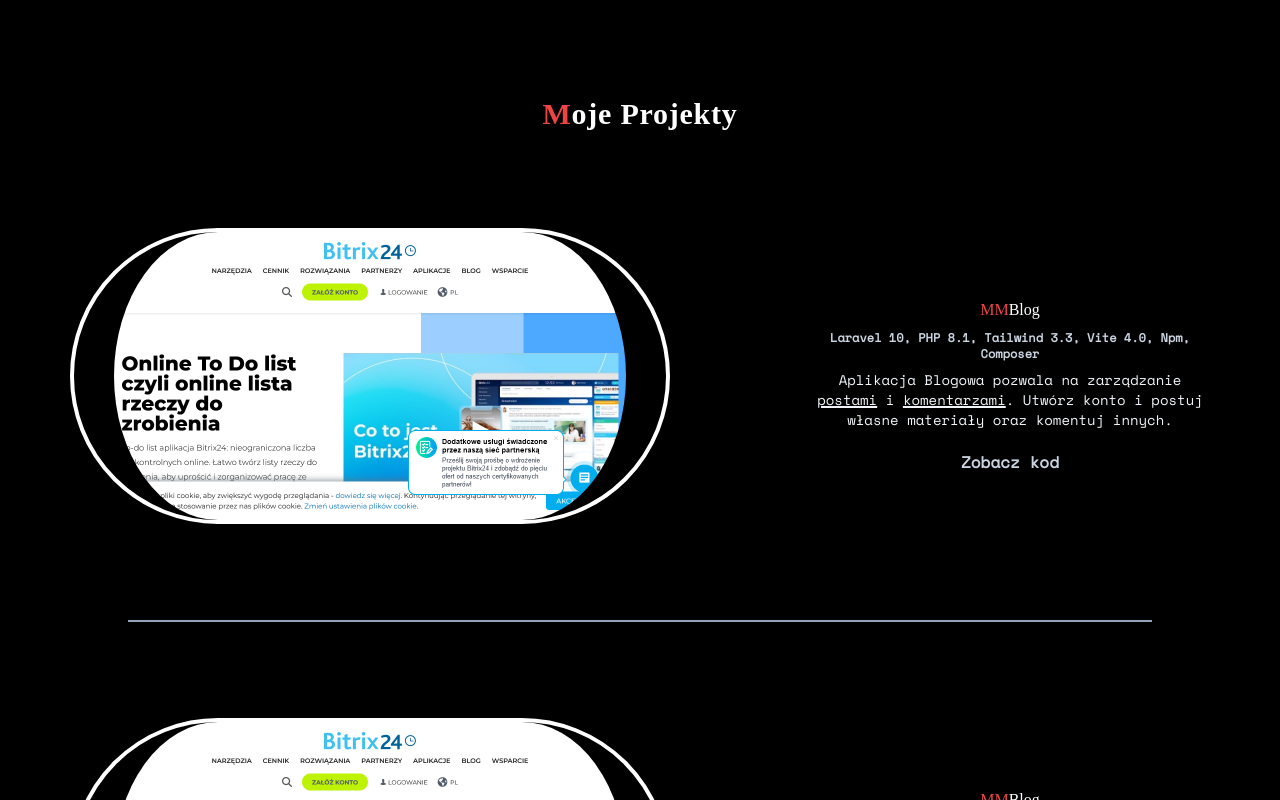
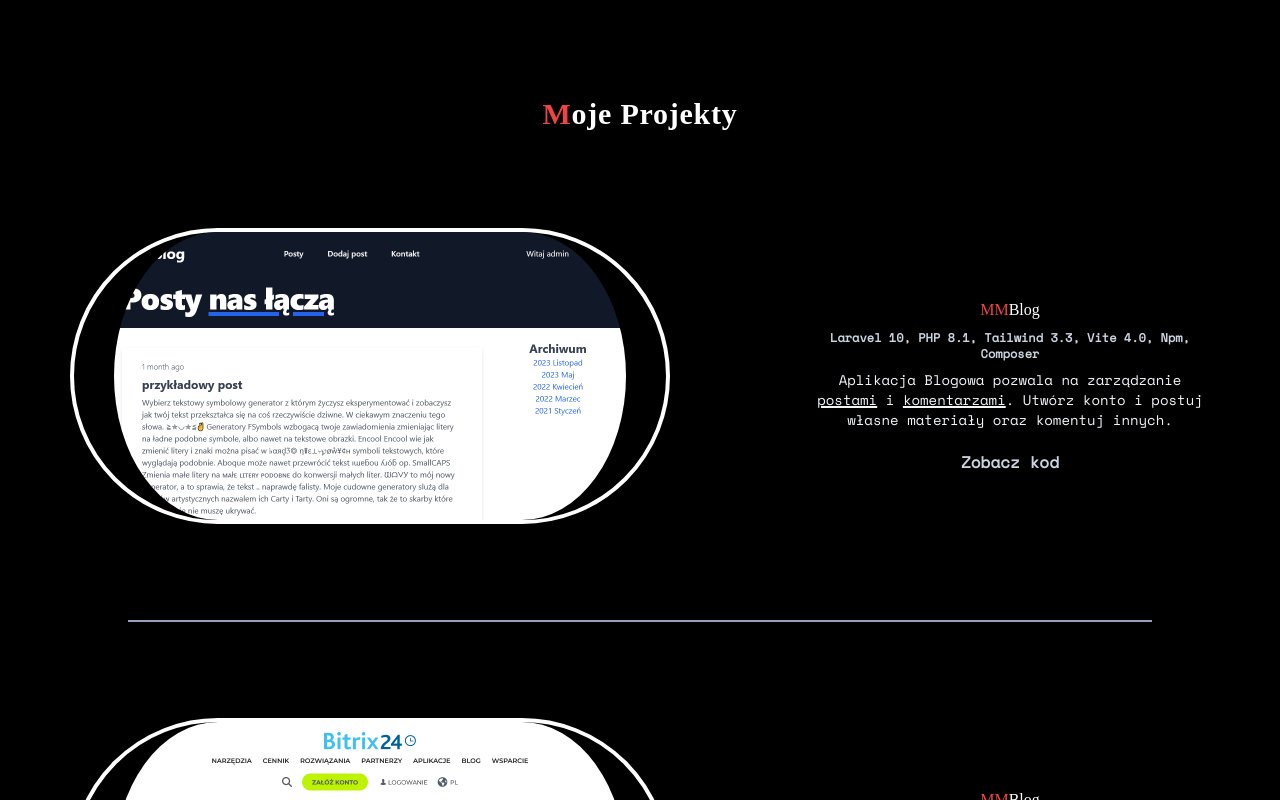
Before and after one commit to MariuszMalankiewicz/portfolio_vue, a Vue app: page /project in a window 1280 px wide. Shown: the top 800 px of the page. Built offline with nearby package versions, Linux system fonts and the light colour scheme; the HTML template or start-up script is replaced by a standard one; a web font is replaced by a local one.

Commit message:
add image MMBlog.png, and use in project

```diff
--- a/src/views/Project.vue
+++ b/src/views/Project.vue
@@ -3,7 +3,7 @@
         <h1 class="viewTitle text-white my-24 font-bold text-3xl tracking-wide font-love_ya_like_a_sister"><span class="text-red-500">M</span>oje Projekty</h1>
 
         <div class="container flex flex-col lg:flex-row justify-center lg:justify-around items-center">
-            <img class="rounded-full hover:rounded-lg border-4 border-white px-5 hover:px-0 lg:px-10 ease-in-out duration-300" src="../../public/images/przyklad.png" alt="przykladowe_zdj">
+            <img class="rounded-full hover:rounded-lg border-4 border-white px-5 hover:px-0 lg:px-10 ease-in-out duration-300" src="../../public/images/MMBlog.png" alt="MMBlog">
             <div class="description text-center flex flex-col justify-center items-center px-10 lg:px-0 mt-5">
                 <h1 class="projectTitle text-white text-md font-agbalumo"><span class="text-red-500">MM</span>Blog</h1>
                 <p class="projectTags text-slate-300 font-semibold text-xs my-2 font-space_mono">Laravel 10, PHP 8.1, Tailwind 3.3, Vite 4.0, Npm, Composer</p>
```
Also changed, not shown: public/images/MMBlog.png (added).
